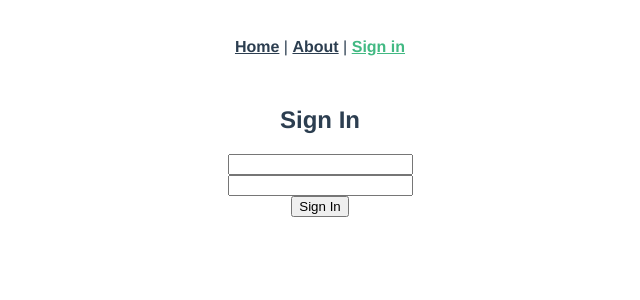
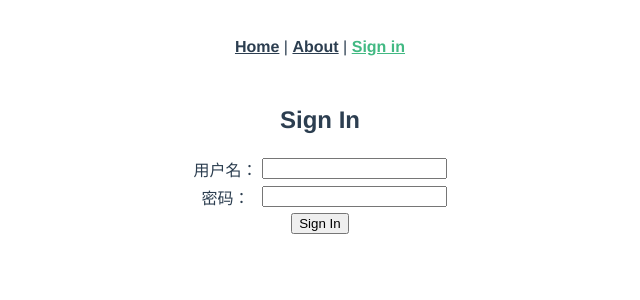
Before and after one commit to baocvcv/wenquan-platform, a Vue app in the folder frontend/: page /signin in a window 1280 px wide. Shown: the top 300 px of the page, without its empty margins (320-960 px from the left). Built offline with nearby package versions, Linux system fonts and the light colour scheme.

Commit message:
Modify sign in format and add MD5 for password encryption. #12

```diff
--- a/frontend/package.json
+++ b/frontend/package.json
@@ -11,6 +11,7 @@
   },
   "dependencies": {
     "core-js": "^2.6.5",
+    "js-md5": "^0.7.3",
     "register-service-worker": "^1.6.2",
     "vue": "^2.6.10",
     "vue-router": "^3.0.3",
--- a/frontend/src/components/SignInBox.vue
+++ b/frontend/src/components/SignInBox.vue
@@ -1,12 +1,26 @@
 <template>
   <div class="sign-in">
-    <input type="input" v-model="username" /><br />
-    <input type="password" v-model="password" /><br />
-    <input type="submit" v-on:click="click" value="Sign In" />
+    <table>
+      <tr>
+        <td>用户名：</td>
+        <td><input type="input" v-model="username" /></td>
+      </tr>
+      <tr>
+        <td>密码：</td>
+        <td><input type="password" v-model="password" /></td>
+      </tr>
+      <tr>
+        <td colspan="2">
+          <input type="submit" v-on:click="click" value="Sign In" />
+        </td>
+      </tr>
+    </table>
   </div>
 </template>
 
 <script>
+import md5 from "js-md5";
+
 export default {
   name: "sign-in",
   data: function() {
@@ -18,8 +32,14 @@ export default {
   },
   methods: {
     click: function() {
-      alert("fa Q");
+      alert("usr:" + this.username + "\npsw(md5):" + md5(this.password));
     }
   }
 };
 </script>
+
+<style>
+.sign-in table {
+  margin: auto;
+}
+</style>
```
